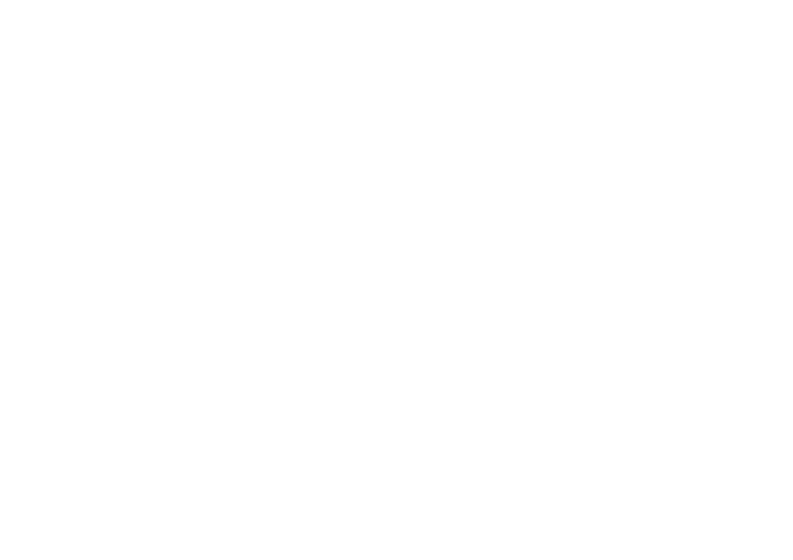
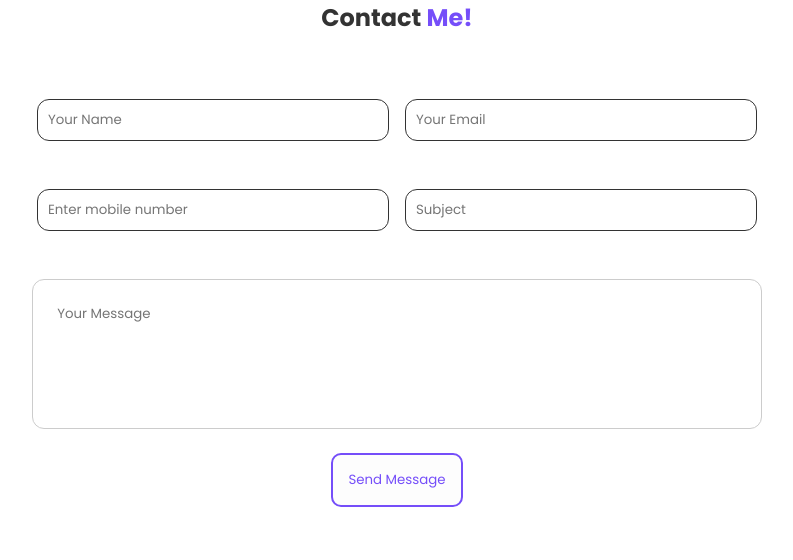
Before and after one commit to tushar-negi004/portfolio_frontend, a plain HTML site: page index.html in a window 1280 px wide. Shown: the whole page, without its empty margins (243-1036 px from the left). Drawn offline with Linux system fonts and the light colour scheme.

Commit message:
added contacts

```diff
--- a/index.html
+++ b/index.html
@@ -1,15 +1,61 @@
 <!DOCTYPE html>
 <html lang="en">
 <head>
+    <!-- Document metadata -->
     <meta charset="UTF-8">
     <meta name="viewport" content="width=device-width, initial-scale=1.0">
     <title>Portfolio</title>
+
+    <!-- Local stylesheet -->
     <link rel="stylesheet" href="style.css">
+
+    <!-- Font optimization and import from Google Fonts -->
     <link rel="preconnect" href="https://fonts.googleapis.com">
     <link rel="preconnect" href="https://fonts.gstatic.com" crossorigin>
     <link href="https://fonts.googleapis.com/css2?family=Poppins:ital,wght@0,100;0,200;0,300;0,400;0,500;0,600;0,700;0,800;0,900;1,100;1,200;1,300;1,400;1,500;1,600;1,700;1,800;1,900&display=swap" rel="stylesheet">
 </head>
 <body>
+    <!-- Contact section -->
+    <section class="contact">
+        <!-- Section heading -->
+        <span><h1>Contact <span class="me">Me!</span></h1></span>
+
+        <div class="container">
+            <!--
+                Contact form:
+                - action: replace "your-form-id" with your actual Formspree form ID
+                - method: POST to send form data
+            -->
+            <form action="https://formspree.io/f/your-form-id" method="POST">
+
+                <!-- Grouped inputs for layout -->
+                <div class="inputs">
+                    <!-- Name input (required) -->
+                    <input type="text" name="name" placeholder="Your Name" required>
+
+                    <!-- Email input (required). Formspree expects the reply email in _replyto -->
+                    <input type="email" name="_replyto" placeholder="Your Email" required>
+                </div>
+
+                <div class="inputs">
+                    <!-- Optional mobile number -->
+                    <input type="text" name="mobile" placeholder="Enter mobile number">
+
+                    <!-- Subject input (required) -->
+                    <input type="text" name="subject" placeholder="Subject" required>
+                </div>
+
+                <!-- Message textarea (required) -->
+                <textarea name="message" rows="5" placeholder="Your Message" required></textarea>
+
+                <!-- Submit button -->
+                <button type="submit">Send Message</button>
+            </form>
+            <!-- End of form -->
+        </div>
+    </section>
+
+    <!-- Local JavaScript (optional behavior/validation) -->
     <script src="script.js"></script>
 </body>
 </html>
--- a/style.css
+++ b/style.css
@@ -1,18 +1,96 @@
 * {
-    margin : 0;
-    padding : 0;
-    box-sizing : border-box;
+    margin: 0;
+    padding: 0;
+    box-sizing: border-box;
     text-decoration: none;
-    border : none;
-    outline : none;
+    border: none;
+    outline: none;
     scroll-behavior: smooth;
     font-family: 'Poppins', sans-serif;
 }
 
-:root{
-    --bg-color : #fdfdfd;
-    --text-color : #333;
-    --main-color : #754ef9;
-    --white-color : #fdfdfd;
-    --shadow-color : rgba(0,0,0,0.2);
+:root {
+    --bg-color: #fdfdfd;
+    --text-color: #333;
+    --main-color: #754ef9;
+    --white-color: #fdfdfd;
+    --shadow-color: rgba(0, 0, 0, 0.2);
 }
+
+
+/*Styles for contact me starts here*/
+/* Contact section header styling */
+.contact span h1 {
+    color: var(--text-color);
+    text-align: center;
+}
+
+/* Form inputs layout: responsive grid that adapts to available width */
+.inputs {
+    display: grid;
+    grid-template-columns: repeat(auto-fit, minmax(200px, 1fr));
+    gap: 2vh;
+    padding: 3vh;
+}
+
+/* Wrapper for the form to center and constrain width */
+.container {
+    width: 60vw;
+    margin: 0 auto;
+    padding: 5vh 0;
+}
+
+/* Large multi-line text input styling */
+form textarea {
+    padding: 3vh;
+    display: block;
+    margin: 3vh auto;
+    width: 57vw;
+    resize: none;
+    border-radius: 12px;
+    border: 1px solid #ccc;
+}
+
+/* Focus state for textarea to indicate active input */
+form textarea:focus{
+    border: 2px solid var(--main-color);
+    box-shadow: 0 1px 1px var(--main-color);
+}
+
+/* Primary submit/button styling */
+form button {
+    display: block;
+    margin: 10px auto;
+    background-color: var(--bg-color);
+    color: var(--main-color);
+    cursor: pointer;
+    padding: 15px;
+    border:2px solid var(--main-color);
+    border-radius: 10px;
+}
+
+/* Individual input fields inside the grid */
+.inputs input {
+    padding: 10px;
+    border: 1px solid var(--text-color);
+    border-radius: 12px;
+}
+
+/* Focus state for single-line inputs */
+.inputs input:focus{
+    border: 2px solid var(--main-color);
+    box-shadow: 0 1px 2px var(--main-color);
+}
+
+/* Hover state for the form button to provide visual feedback */
+form button:hover{
+    background-color: var(--main-color);
+    color: var(--white-color);
+    box-shadow: 0 2px 4px var(--main-color),
+    0 -2px 4px var(--main-color);
+}
+
+/* Highlighted text color for elements with .me class */
+.me{
+    color: var(--main-color);
+}
```
Also changed, not shown: 1 other file.
